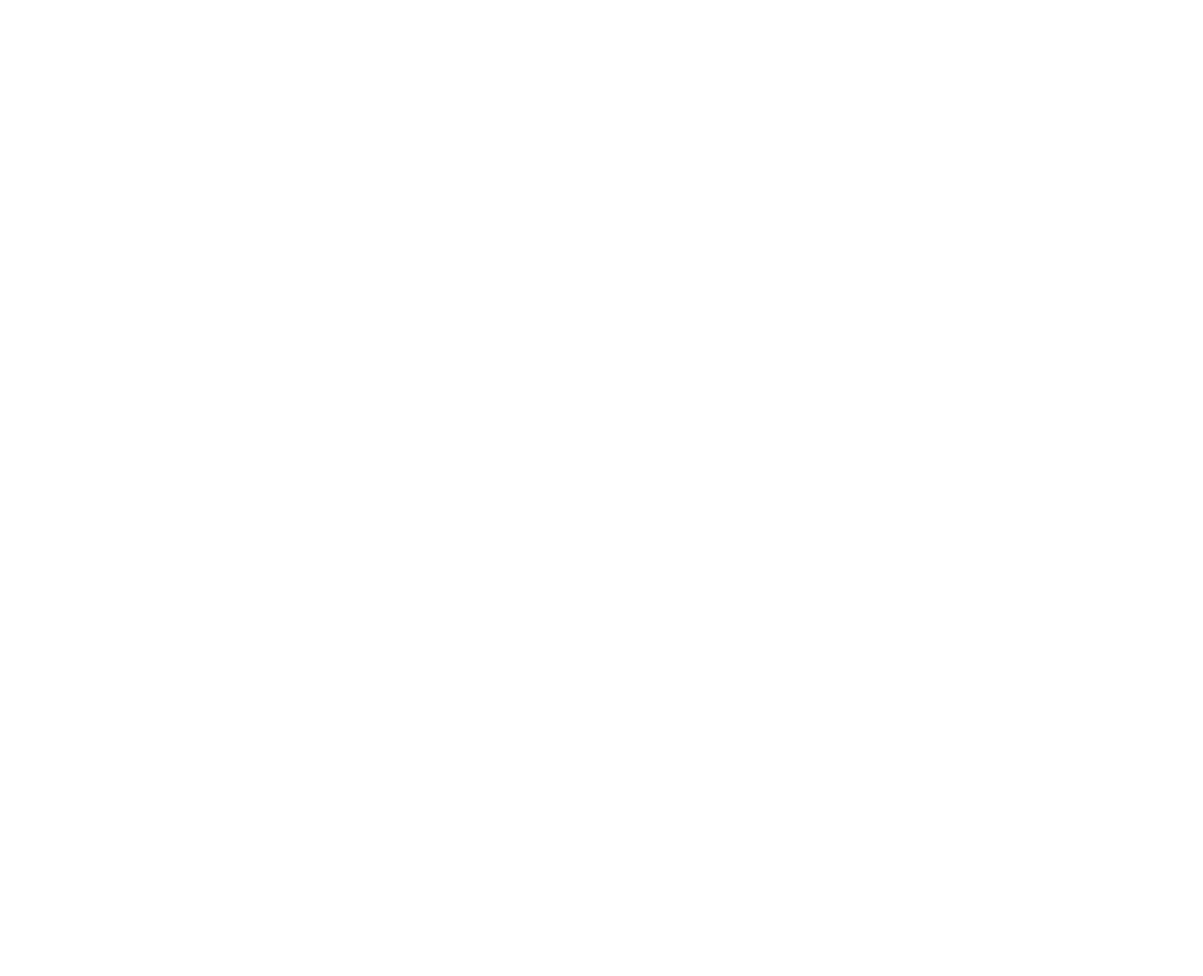
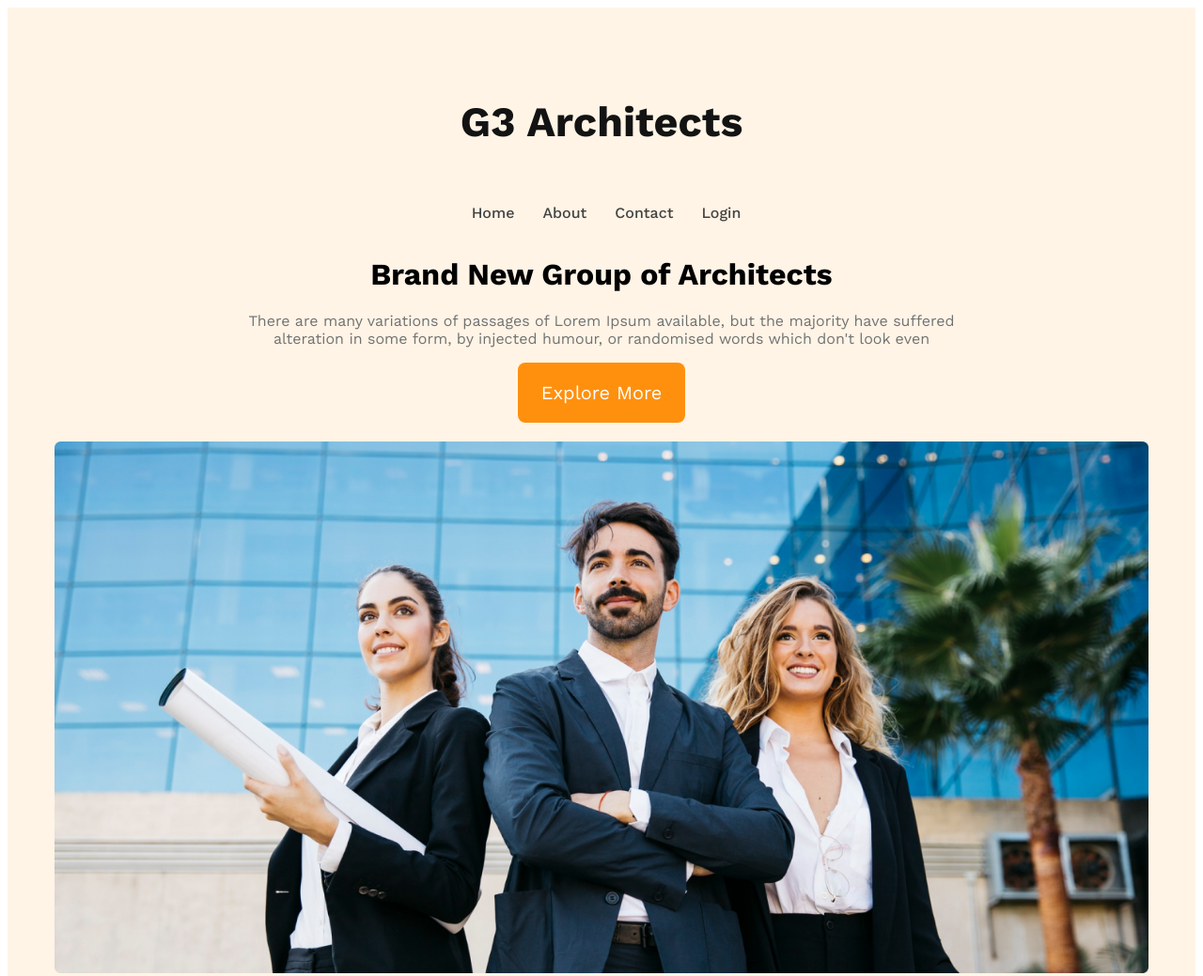
Before and after one commit to methu-islam/g3-archicetcs-web, a plain HTML site: page index.html in a window 1280 px wide. Shown: the top 1039 px of the page at 94% size. Before the commit the page ends 800 px from the top, so only its background shows below. Drawn offline with nearby package versions, Linux system fonts and the light colour scheme.

Commit message:
added any devices

```diff
--- a/index.html
+++ b/index.html
@@ -4,8 +4,34 @@
     <meta charset="UTF-8">
     <meta name="viewport" content="width=device-width, initial-scale=1.0">
     <title>architects</title>
+    <link rel="stylesheet" href="style/architects.css">
 </head>
 <body>
+    <header>
+      <nav>
+        <h3 class="nav-title">G3 Architects</h3>
+        <ul>
+            <li><a href="">Home</a></li>
+            <li><a href="">About</a></li>
+            <li><a href="">Contact</a></li>
+            <li><a href="">Login</a></li>
+      </nav>
+      <div class="banner">
+           <div class="banner-content">
+            <h1>Brand New
+                Group of Architects
+                </h1>
+        <p class="banner-description">There are many variations of passages of Lorem Ipsum available, but the majority have suffered alteration in some form, by injected humour, or randomised words which don't look even</p>
+        <button class="btn-primary">Explore More</button>
+           </div>
+            <img src="images/banner.png" alt="">
+      </div>
+    </header>
+    <main>
 
+    </main>
+    <footer>
+
+    </footer>
 </body>
 </html>
--- a/style/architects.css
+++ b/style/architects.css
@@ -0,0 +1,85 @@
+
+  @import url('https://fonts.googleapis.com/css2?family=Work+Sans:wght@400;500;600;700;800&display=swap');
+
+*{
+    font-family: 'Work Sans', sans-serif;
+}
+
+.btn-primary{
+    border-radius: 8px;
+    color: #fff;
+    font-size: 1.25rem;
+    background: #FF900E;
+    padding: 20px 25px;
+    cursor: pointer;
+    border: 0;
+
+
+}
+
+header{
+    background-color: rgba(255, 144, 14, 0.10);
+    padding: 50px 240px;
+}
+nav{
+    display: flex;
+    justify-content: space-between;
+    align-items: center;
+}
+
+.nav-title{
+    font-size: 2.8rem;
+    font-weight: 700;
+    color: #131313;
+}
+nav > ul{
+    display: flex;
+}
+nav li{
+    list-style: none;
+    margin-right: 30px;
+    font-weight: 500;
+    font-size: 1rem;
+}
+nav li a{
+    text-decoration: none;
+    color: #424242;
+}
+/* banner style */
+.banner-content{
+    max-width: 800px;
+    text-align: center;
+    margin: 0 auto;
+}
+.banner-title{
+    font-size: 4rem;
+    font-weight: 700;
+    color: #131313;
+}
+.banner-description{
+    color: #727272;
+}
+.banner img{
+    margin-top: 20px;
+    width: 100%;
+}
+
+    /* responsive media queries */
+    /* mobail devices */
+    @media screen and (max-width:576px) {
+        header{
+            padding: 20px;
+        }
+        nav{
+            flex-direction: column;
+        }
+    }
+    /* tablet or medium devices */
+    @media screen and (min-width:576px){
+        header{
+            padding: 50px;
+        }
+        nav{
+            flex-direction: column;
+        }
+    }
```
